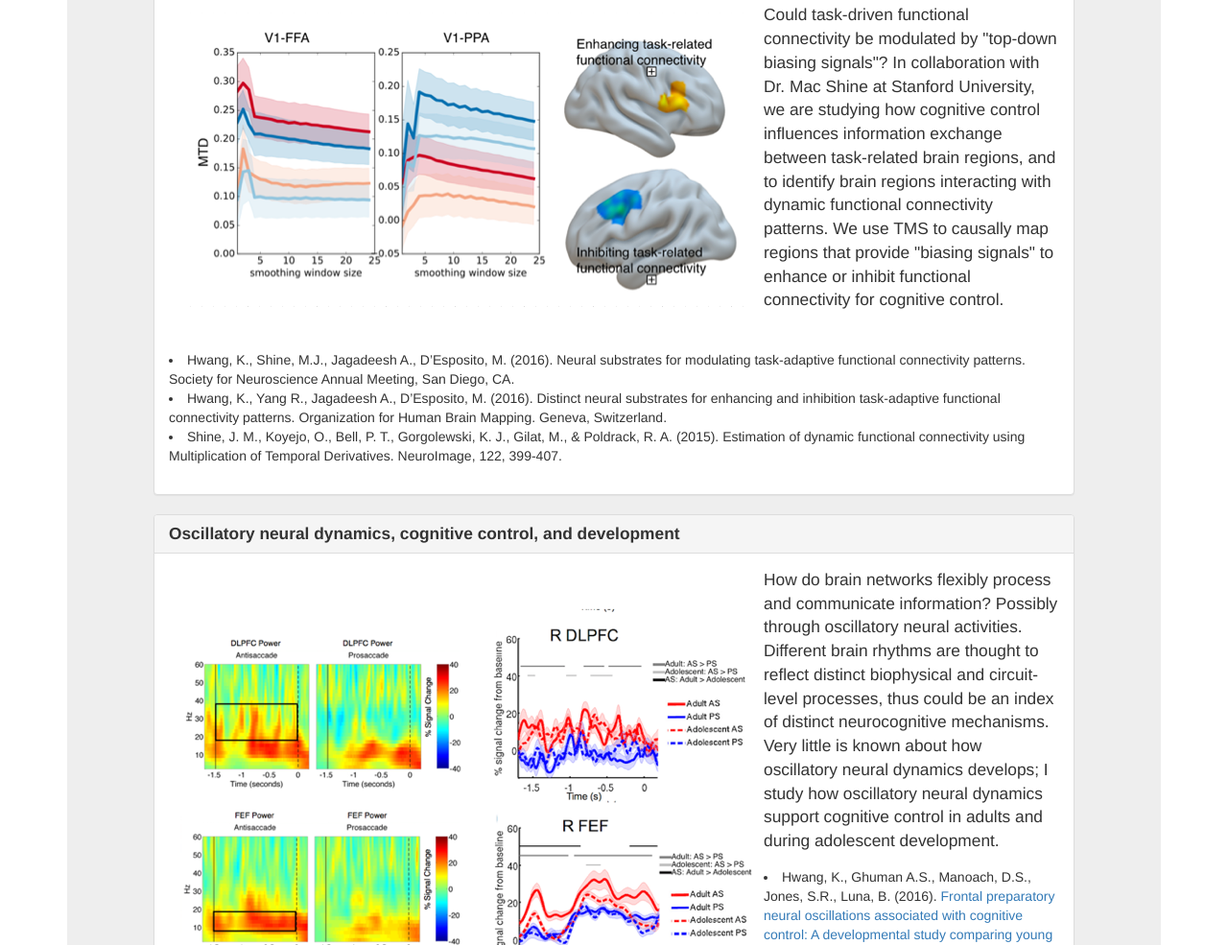
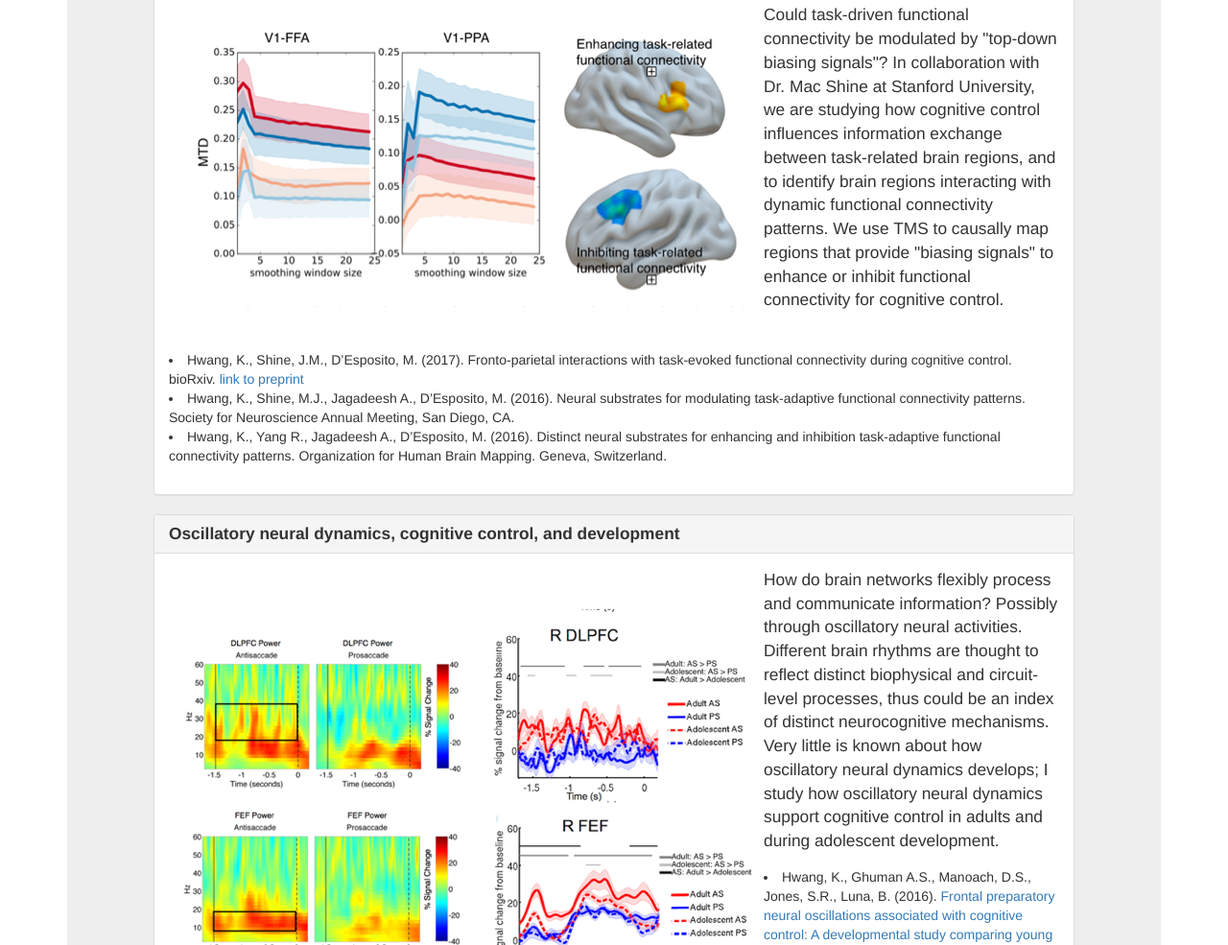
Before and after one commit to kaihwang/kaihwang.github.io, a plain HTML site: page research.html in a window 1280 px wide. Shown: the part 1305-2290 px from the top of the page at 96% size. Drawn offline with Linux system fonts and the light colour scheme.

Commit message:
update link.

```diff
--- a/research.html
+++ b/research.html
@@ -125,9 +125,9 @@
                  <p>Could task-driven functional connectivity be modulated by "top-down biasing signals"? In collaboration with Dr. Mac Shine at Stanford University, we are studying how cognitive control influences information exchange between task-related brain regions, and to identify brain regions interacting with dynamic functional connectivity patterns. We use TMS to causally map regions that provide "biasing signals" to enhance or inhibit functional connectivity for cognitive control.
                  <br>
                  <br>
+                 <li>Hwang, K., Shine, J.M., D’Esposito, M. (2017). Fronto-parietal interactions with task-evoked functional connectivity during cognitive control. bioRxiv. <a href="http://biorxiv.org/content/early/2017/05/03/133611"> link to preprint </a></li>
                  <li>Hwang, K., Shine, M.J., Jagadeesh A., D’Esposito, M. (2016). Neural substrates for modulating task-adaptive functional connectivity patterns. Society for Neuroscience Annual Meeting, San Diego, CA.</li>
                  <li>Hwang, K., Yang R., Jagadeesh A., D’Esposito, M. (2016). Distinct neural substrates for enhancing and inhibition task-adaptive functional connectivity patterns. Organization for Human Brain Mapping. Geneva, Switzerland.</li>
-                 <li>Shine, J. M., Koyejo, O., Bell, P. T., Gorgolewski, K. J., Gilat, M., & Poldrack, R. A. (2015). Estimation of dynamic functional connectivity using Multiplication of Temporal Derivatives. NeuroImage, 122, 399-407.</li>
                  </p>
 
 
```
